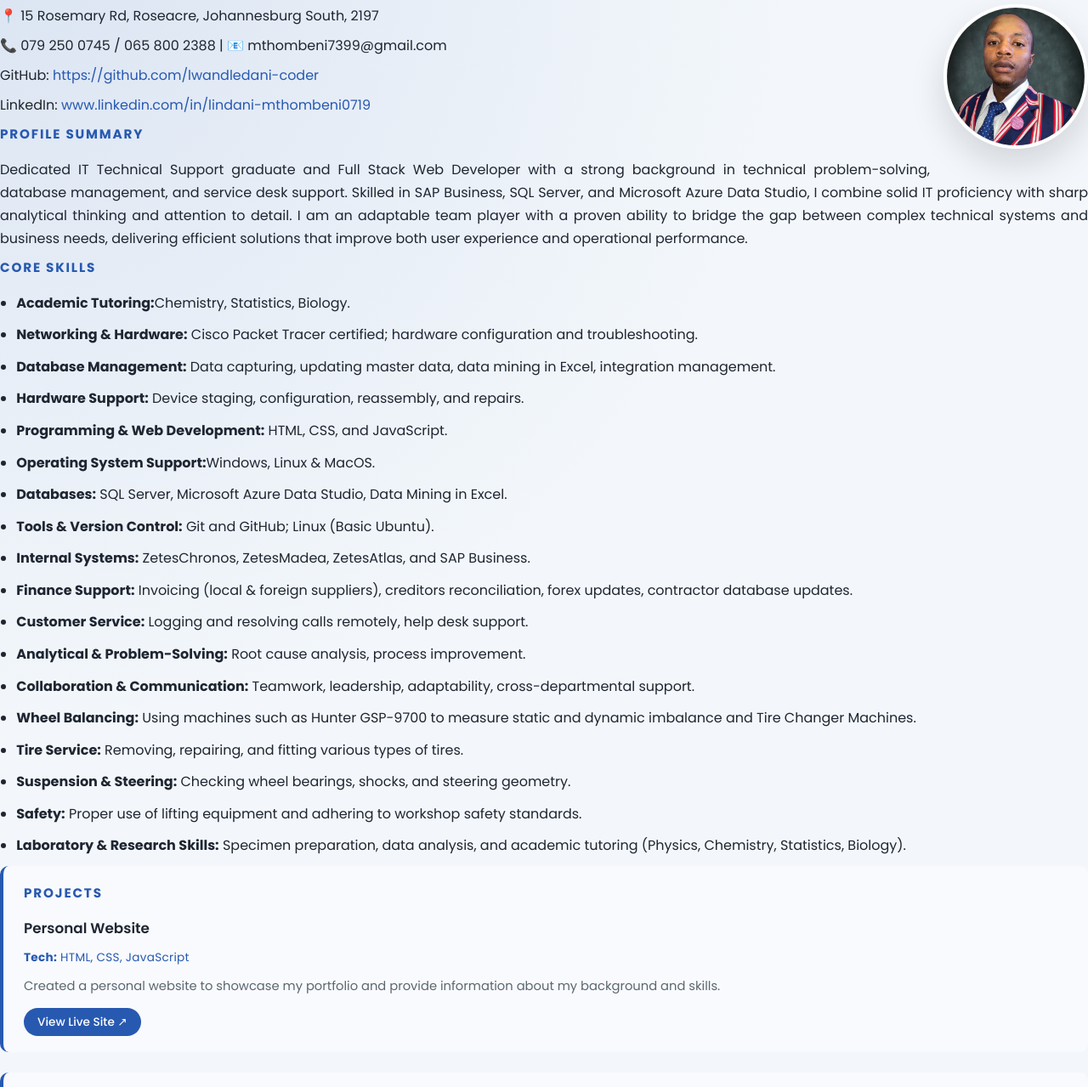
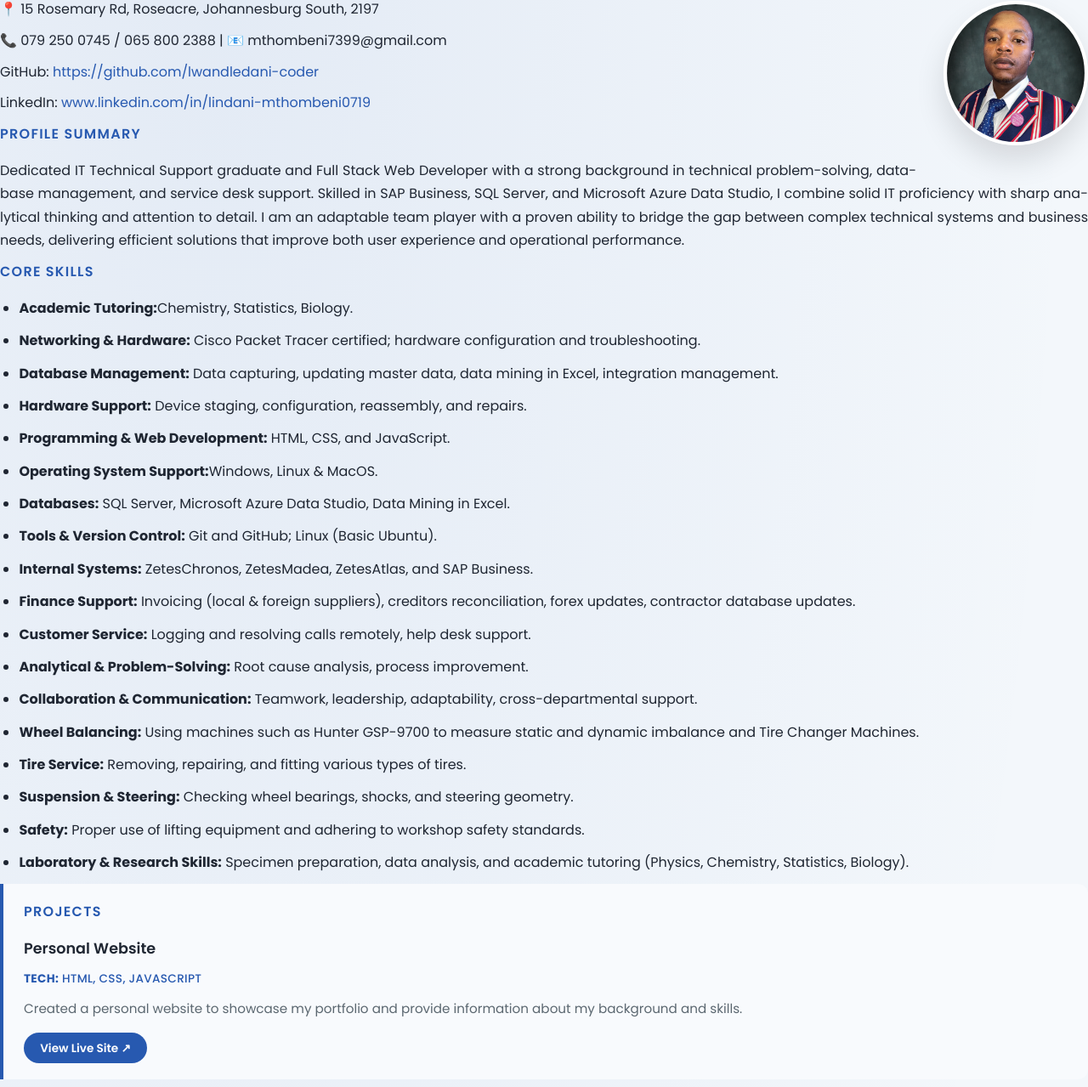
Before and after one commit to lwandledani-coder/linda-mthombeni-cv-project01, a website: page index.html in a window 1280 px wide. Shown: the part 71-1350 px from the top of the page at 85% size. Drawn offline with Linux system fonts and the light colour scheme.

Commit message:
Polish CSS

```diff
--- a/style.css
+++ b/style.css
@@ -6,11 +6,16 @@
     --text: #1f2632;
     --muted: #5b6770;
     --accent: #2759b0;
+    --accent-hover: #1e4480;
     --border: #d9e2ec;
-    --shadow: rgba(31, 38, 50, 0.08);
+    --shadow: 0 24px 60px rgba(31, 38, 50, 0.08);
+    --radius: 24px;
+    --card-radius: 12px;
 }
 
-* {
+*,
+*::before,
+*::after {
     box-sizing: border-box;
 }
 
@@ -23,52 +28,71 @@ body {
     min-height: 100vh;
     font-family: 'Poppins', sans-serif;
     color: var(--text);
-    background: radial-gradient(circle at top left, rgba(39, 89, 176, 0.12), transparent 30%), var(--bg);
+    background:
+        radial-gradient(ellipse at 20% 0%, rgba(39, 89, 176, 0.08), transparent 70%),
+        var(--bg);
     line-height: 1.7;
+    -webkit-font-smoothing: antialiased;
 }
 
+/* Main content card */
 body > div {
     max-width: 960px;
-    margin: 1.5rem auto;
-    padding: 2rem;
+    margin: 2rem auto;
+    padding: 2.5rem;
     background: var(--surface);
     border: 1px solid var(--border);
-    border-radius: 24px;
-    box-shadow: 0 24px 60px var(--shadow);
+    border-radius: var(--radius);
+    box-shadow: var(--shadow);
 }
 
+/* Spacing between multiple sections */
 body > div + div {
-    margin-top: 1.4rem;
+    margin-top: 2rem;
 }
 
 h1 {
     margin: 0 0 0.65rem;
-    font-size: clamp(2rem, 3vw, 3rem);
+    font-size: clamp(2rem, 5vw, 3rem);
+    font-weight: 700;
     letter-spacing: -0.03em;
+    line-height: 1.2;
 }
 
 h3 {
-    margin: 0 0 0.9rem;
-    font-size: 0.95rem;
-    letter-spacing: 0.12em;
+    margin: 0 0 1rem;
+    font-size: 1rem;
+    font-weight: 600;
+    letter-spacing: 0.08em;
     text-transform: uppercase;
     color: var(--accent);
 }
 
-p,
+p {
+    margin: 0.6rem 0;
+}
+
 ul {
     margin: 0.5rem 0;
+    padding-left: 1.4rem;
+}
+
+li {
+    margin-bottom: 0.7rem;
 }
 
 a {
     color: var(--accent);
     text-decoration: none;
+    transition: color 0.2s, text-decoration 0.2s;
 }
 
 a:hover {
+    color: var(--accent-hover);
     text-decoration: underline;
 }
 
+/* Profile picture */
 .proPicture {
     float: right;
     width: 170px;
@@ -76,88 +100,91 @@ a:hover {
     border-radius: 50%;
     object-fit: cover;
     border: 4px solid #fff;
-    box-shadow: 0 18px 40px rgba(0, 0, 0, 0.14);
-    margin: 0 0 1rem 1rem;
+    box-shadow: 0 18px 35px rgba(0, 0, 0, 0.12);
+    margin: 0.25rem 0 1.5rem 2rem;
 }
 
-ul {
-    padding-left: 1.2rem;
-}
-
-li {
-    margin-bottom: 0.65rem;
-}
-
+/* Square list style */
 .squareButton {
     list-style-type: square;
 }
 
+/* Justified paragraph text */
 .adjustPS {
     text-align: justify;
+    hyphens: auto;              /* nicer line breaks */
 }
 
-@media (max-width: 820px) {
-    body > div {
-        margin: 1rem;
-        padding: 1.4rem;
-    }
-
-    .proPicture {
-        float: none;
-        display: block;
-        margin: 0 auto 1.2rem;
-    }
-}
-
-/* PROJECT CARDS */
+/* Project cards */
 .project-card {
     background: #f8fafd;
     border-left: 4px solid var(--accent);
-    border-radius: 10px;
+    border-radius: 0 var(--card-radius) var(--card-radius) 0;
     padding: 1.2rem 1.5rem;
     margin-bottom: 1.5rem;
-    transition: box-shadow 0.2s ease, transform 0.2s ease;
+    transition: box-shadow 0.25s ease, transform 0.25s ease;
 }
 
 .project-card:hover {
-    box-shadow: 0 12px 28px rgba(39, 89, 176, 0.12);
-    transform: translateY(-2px);
+    box-shadow: 0 12px 28px rgba(39, 89, 176, 0.15);
+    transform: translateY(-3px);
 }
 
 .project-card h4 {
     margin: 0 0 0.5rem;
-    font-size: 1.05rem;
+    font-size: 1.1rem;
     font-weight: 600;
     color: var(--text);
 }
 
 .project-tech {
     font-size: 0.85rem;
+    font-weight: 500;
     color: var(--accent);
-    margin: 0 0 0.65rem;
+    margin: 0 0 0.7rem;
     letter-spacing: 0.3px;
+    text-transform: uppercase;
 }
 
 .project-desc {
-    font-size: 0.92rem;
+    font-size: 0.95rem;
     color: var(--muted);
-    margin: 0 0 0.9rem;
-    line-height: 1.6;
+    margin: 0 0 1rem;
+    line-height: 1.65;
 }
 
 .project-link {
     font-size: 0.85rem;
-    font-weight: 500;
+    font-weight: 600;
     color: #fff;
     background: var(--accent);
-    padding: 0.3rem 1rem;
-    border-radius: 20px;
+    padding: 0.4rem 1.2rem;
+    border-radius: 50px;
     text-decoration: none;
     display: inline-block;
-    transition: background 0.2s;
+    transition: background 0.2s, transform 0.2s;
 }
 
 .project-link:hover {
-    background: #1e4480;
+    background: var(--accent-hover);
     text-decoration: none;
+    transform: translateY(-1px);
 }
+
+/* Mobile adjustments */
+@media (max-width: 820px) {
+    body > div {
+        margin: 1rem;
+        padding: 1.5rem;
+    }
+
+    .proPicture {
+        float: none;
+        display: block;
+        margin: 0 auto 1.5rem;
+    }
+
+    h1 {
+        text-align: center;
+    }
+}
```
